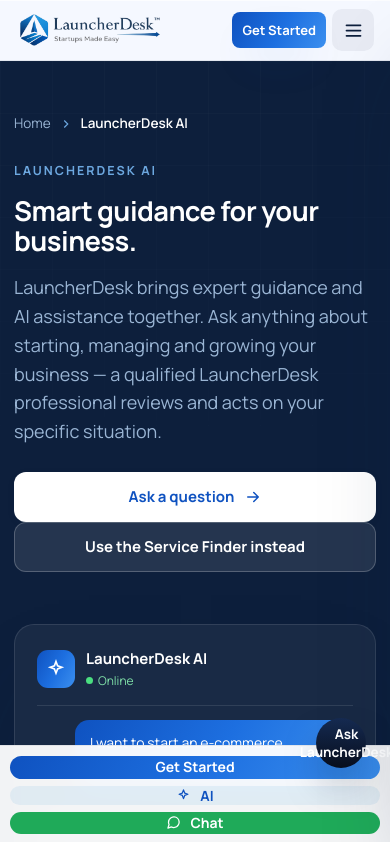
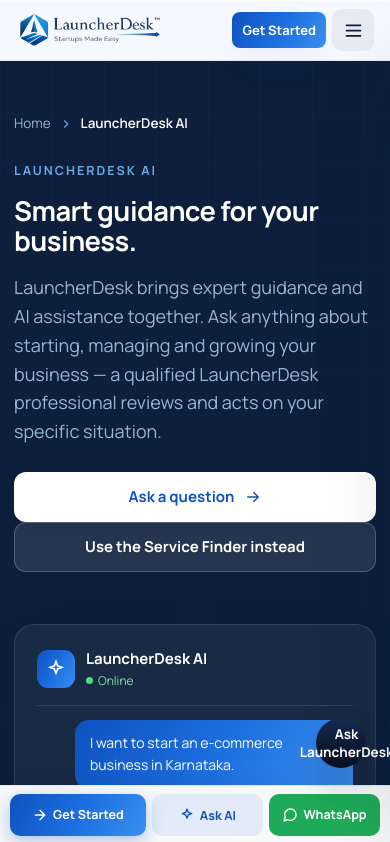
Before and after one commit to moqsoodahmed-pixel/LauncherDesk-frontend, a React (Vite) app: page /ai in a window 390 px wide. Shown: the top 842 px of the page. Built offline with nearby package versions, Linux system fonts and the light colour scheme.

Commit message:
updated the frontend

```diff
--- a/src/assets/launcherdesk.css
+++ b/src/assets/launcherdesk.css
@@ -96,14 +96,6 @@ img{max-width:100%;display:block}
   border-radius:8px;padding:8px 12px;font-size:14px;
 }
 .nav-restore:hover{background:rgba(16,42,67,.05);color:var(--blue-dark);}
-/* E-Stamp nav link — same theme, subtle border to distinguish */
-.nav-estamp{
-  font-weight:600;color:var(--navy);
-  border:1.5px solid var(--line);
-  border-radius:8px;padding:6px 13px;
-  transition:border-color .15s,color .15s,background .15s;
-}
-.nav-estamp:hover{background:rgba(16,42,67,.05);color:var(--blue-dark);border-color:rgba(4,125,204,.35);}
 
 .header-cta{margin-left:auto;display:flex;align-items:center;gap:10px;flex:none;padding-left:20px}
 .nav-login{border:1px solid var(--line)}
@@ -544,6 +536,19 @@ img{max-width:100%;display:block}
 .as-disc{font-size:10.5px;color:var(--text-3);text-align:center;padding:8px 14px 12px;background:#fff}
 .mobile-bar{display:none}
 
+/* ── Mobile bottom bar buttons ── */
+.mb-btn{
+  display:inline-flex;align-items:center;justify-content:center;gap:7px;
+  font-family:var(--font);font-weight:700;font-size:13.5px;
+  border:0;cursor:pointer;border-radius:10px;text-decoration:none;
+  transition:transform .15s,box-shadow .15s,background .15s;
+  white-space:nowrap;padding:0 14px;height:44px;
+}
+.mb-btn:active{transform:scale(.97)}
+.mb-btn--primary{background:var(--grad);color:#fff;box-shadow:0 6px 18px rgba(15,82,192,.3)}
+.mb-btn--ai{background:rgba(29,111,224,.1);color:var(--blue-dark)}
+.mb-btn--wa{background:#1faa59;color:#fff}
+
 /* reveal */
 .reveal-up{opacity:0;transform:translateY(24px);transition:opacity .7s cubic-bezier(.2,.7,.3,1),transform .7s cubic-bezier(.2,.7,.3,1)}
 .reveal-up.in{opacity:1;transform:none}
@@ -603,8 +608,8 @@ img{max-width:100%;display:block}
   .cc-panel{margin:0 4px}.float-1{left:-6px}.float-2{left:-10px}
   .section{padding:60px 0}
   .section-sm{padding:44px 0}
-  .mobile-bar{display:flex;position:fixed;left:0;right:0;bottom:0;z-index:70;background:rgba(255,255,255,.95);backdrop-filter:blur(12px);border-top:1px solid var(--line);padding:10px 12px;gap:9px}
-  .mobile-bar .btn{flex:1;justify-content:center;height:46px;font-size:14px;padding:0 8px}
+  .mobile-bar{display:flex;flex-direction:row;position:fixed;left:0;right:0;bottom:0;z-index:70;background:rgba(255,255,255,.97);backdrop-filter:blur(16px);-webkit-backdrop-filter:blur(16px);border-top:1px solid var(--line);padding:10px 14px;gap:8px;box-shadow:0 -2px 16px rgba(13,31,60,.08)}
+  .mb-btn{flex:1;height:46px;font-size:13.5px}
   .fab{bottom:76px;height:50px;padding:0 16px 0 12px;font-size:13.5px}
   .assistant{bottom:76px;right:12px;left:12px;width:auto;height:calc(100vh - 150px)}
   body{padding-bottom:66px}
@@ -711,9 +716,11 @@ img{max-width:100%;display:block}
   .journey-step{grid-template-columns:36px 1fr;gap:10px}
   .d-cta-row{flex-direction:column}
   .d-cta-row .btn{width:calc(100% - 24px)}
-  /* mobile bar stacks CTA */
-  .mobile-bar{flex-direction:column;gap:7px;padding:10px}
-  .mobile-bar .btn{height:42px}
+  /* mobile bar stays single row */
+  .mobile-bar{flex-direction:row;gap:6px;padding:8px 10px}
+  .mb-btn{height:42px;font-size:12.5px;gap:5px}
+  .mb-btn--primary{flex:1.3}
+  .mb-btn--ai,.mb-btn--wa{flex:1}
   /* assistant panel */
   .assistant{left:8px;right:8px}
   /* fab circle only */
--- a/src/components/AIAssistant.jsx
+++ b/src/components/AIAssistant.jsx
@@ -270,14 +270,23 @@ export default function AIAssistant() {
       </div>
 
       <div className="mobile-bar">
-        <a href="/services#finder" className="btn btn-primary">Get Started</a>
-        <button className="btn btn-soft" onClick={openAI}>
-          <svg className="ico-sm" viewBox="0 0 24 24" fill="none" stroke="currentColor" strokeWidth="2" strokeLinecap="round" strokeLinejoin="round"><path d={SPARK}/></svg>
-          AI
+        <a href="/services#finder" className="mb-btn mb-btn--primary">
+          <svg viewBox="0 0 24 24" fill="none" stroke="currentColor" strokeWidth="2" strokeLinecap="round" strokeLinejoin="round" style={{width:16,height:16,flex:'none'}}>
+            <path d="M5 12h14M12 5l7 7-7 7"/>
+          </svg>
+          Get Started
+        </a>
+        <button className="mb-btn mb-btn--ai" onClick={openAI}>
+          <svg viewBox="0 0 24 24" fill="none" stroke="currentColor" strokeWidth="2" strokeLinecap="round" strokeLinejoin="round" style={{width:16,height:16,flex:'none'}}>
+            <path d={SPARK}/>
+          </svg>
+          Ask AI
         </button>
-        <a href="/company/contact" className="btn btn-wa">
-          <svg className="ico-sm" viewBox="0 0 24 24" fill="none" stroke="currentColor" strokeWidth="2" strokeLinecap="round" strokeLinejoin="round"><path d={WA}/></svg>
-          Chat
+        <a href="/company/contact" className="mb-btn mb-btn--wa">
+          <svg viewBox="0 0 24 24" fill="none" stroke="currentColor" strokeWidth="2" strokeLinecap="round" strokeLinejoin="round" style={{width:16,height:16,flex:'none'}}>
+            <path d={WA}/>
+          </svg>
+          WhatsApp
         </a>
       </div>
 
@@ -335,7 +344,6 @@ export default function AIAssistant() {
           <a className="d-link" href="/office-restore">Office Setup</a>
         </nav>
         <div className="d-cta-row">
-          <a className="btn btn-soft" href="/company/contact#contact-form">Login</a>
           <a className="btn btn-soft" href="/company/contact">Talk to an Expert</a>
         </div>
         <a className="btn btn-primary" href="/services#finder">Get Started</a>
--- a/src/components/Footer.jsx
+++ b/src/components/Footer.jsx
@@ -1,5 +1,6 @@
 import { Link } from 'react-router-dom'
 import logoImg from '../assets/launcherdesk-logo-transparent.png'
+import msmeImg from '../assets/msme-logo.png'
 
 const ROCKET = 'M4.5 16.5c-1.5 1.26-2 5-2 5s3.74-.5 5-2c.71-.84.7-2.13-.09-2.91a2.18 2.18 0 0 0-2.91-.09zM12 15l-3-3a22 22 0 0 1 2-3.95A12.88 12.88 0 0 1 22 2c0 2.72-.78 7.5-6 11a22.35 22.35 0 0 1-4 2zM9 12H4s.55-3.03 2-4c1.62-1.08 5 0 5 0'
 
@@ -109,9 +110,12 @@ export default function Footer() {
           <p style={{fontSize:11.5,color:'#3d618a',lineHeight:1.7,maxWidth:900}}>
             LauncherDesk is a business services facilitation platform operated by DutyLaunch Solutions Private Limited. LauncherDesk facilitates access to business services and may coordinate with relevant professionals, partners and service providers. Where a service requires a licensed professional, statutory filing or government approval, the relevant professional or authority remains responsible for the applicable filing, decision or approval. Timelines and outcomes may vary based on the relevant authority, professional and customer documentation. LauncherDesk does not act as a regulatory authority and does not guarantee registrations, approvals or outcomes.
           </p>
-          <div style={{display:'flex',justifyContent:'space-between',width:'100%',flexWrap:'wrap',gap:10}}>
+          <div style={{display:'flex',justifyContent:'space-between',width:'100%',flexWrap:'wrap',gap:10,alignItems:'center'}}>
             <span>© {year} LauncherDesk · DutyLaunch Solutions Private Limited · All rights reserved.</span>
-            <span style={{color:'#3d618a'}}>Made in India 🇮🇳</span>
+            <div style={{display:'flex',alignItems:'center',gap:16}}>
+              <img src={msmeImg} alt="MSME – Micro, Small &amp; Medium Enterprises" style={{height:44,width:'auto',display:'block',filter:'brightness(1.1)'}} />
+              <span style={{color:'#3d618a'}}>Made in India 🇮🇳</span>
+            </div>
           </div>
         </div>
       </div>
--- a/src/components/Navbar.jsx
+++ b/src/components/Navbar.jsx
@@ -285,10 +285,12 @@ export default function Navbar({ activePage = '' }) {
             <a href="/office-restore" className="nav-restore">Office Setup</a>
           </div>
           <div className={`nav-item${activePage === 'estamp' ? ' active' : ''}`}>
-            <a href="/estamp" className="nav-restore nav-estamp">E-Stamp</a>
+            <a href="/estamp" className="nav-restore">E-Stamp</a>
           </div>
         </nav>
         <div className="header-cta">
+          {/* Change 1: "Login" renamed to "Contact Us" */}
+          <a className="btn btn-quiet btn-sm" href="/company/contact">Talk to an Expert</a>
           <a className="btn btn-primary btn-sm" href="/services#finder">Get Started</a>
           <button className="burger" aria-label="Open menu" data-open-drawer="true">
             <svg viewBox="0 0 24 24" fill="none" stroke="currentColor" strokeWidth="2" strokeLinecap="round" strokeLinejoin="round">
--- a/src/pages/HomePage.jsx
+++ b/src/pages/HomePage.jsx
@@ -122,7 +122,7 @@ const S = `
 }
 .hp-svc-cat:hover { border-color:var(--blue);box-shadow:0 8px 32px rgba(29,111,224,.1); }
 .hp-svc-cat-head {
-  display:flex;align-items:center;gap:16px;padding:20px 24px;cursor:pointer;
+  display:flex;align-items:center;gap:12px;padding:18px 20px;cursor:pointer;
   transition:background .15s;
 }
 .hp-svc-cat-head:hover { background:#FAFBFF; }
@@ -135,6 +135,7 @@ const S = `
 .hp-svc-cat-count {
   font-size:12px;font-weight:700;padding:3px 10px;border-radius:99px;
   background:var(--bg-2);color:var(--blue);margin-right:8px;
+  white-space:nowrap;flex:none;
 }
 .hp-svc-cat-chev {
   width:20px;height:20px;stroke:var(--text-3);fill:none;stroke-width:2;
```
Also changed, not shown: src/assets/msme-logo.png.
